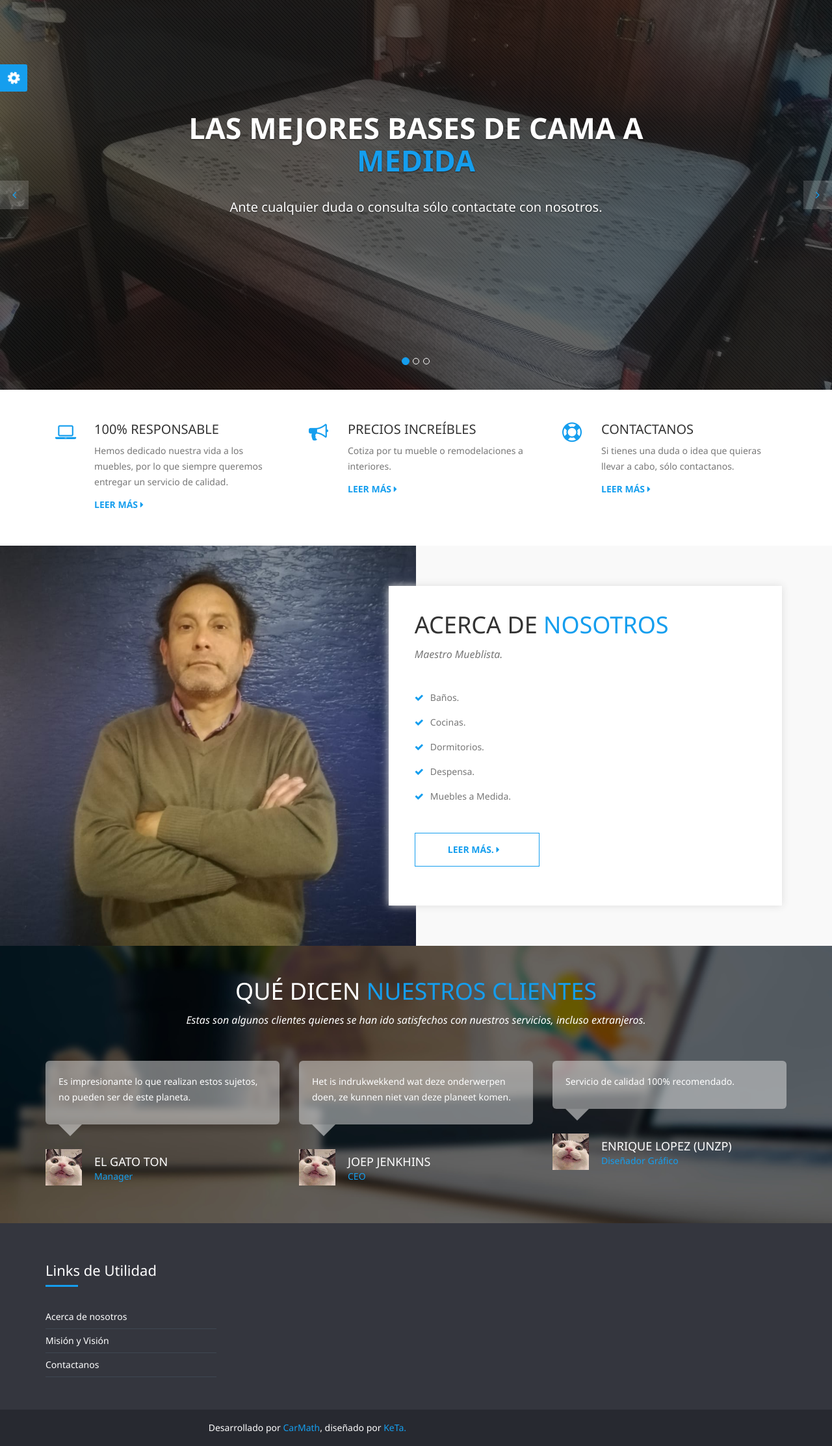
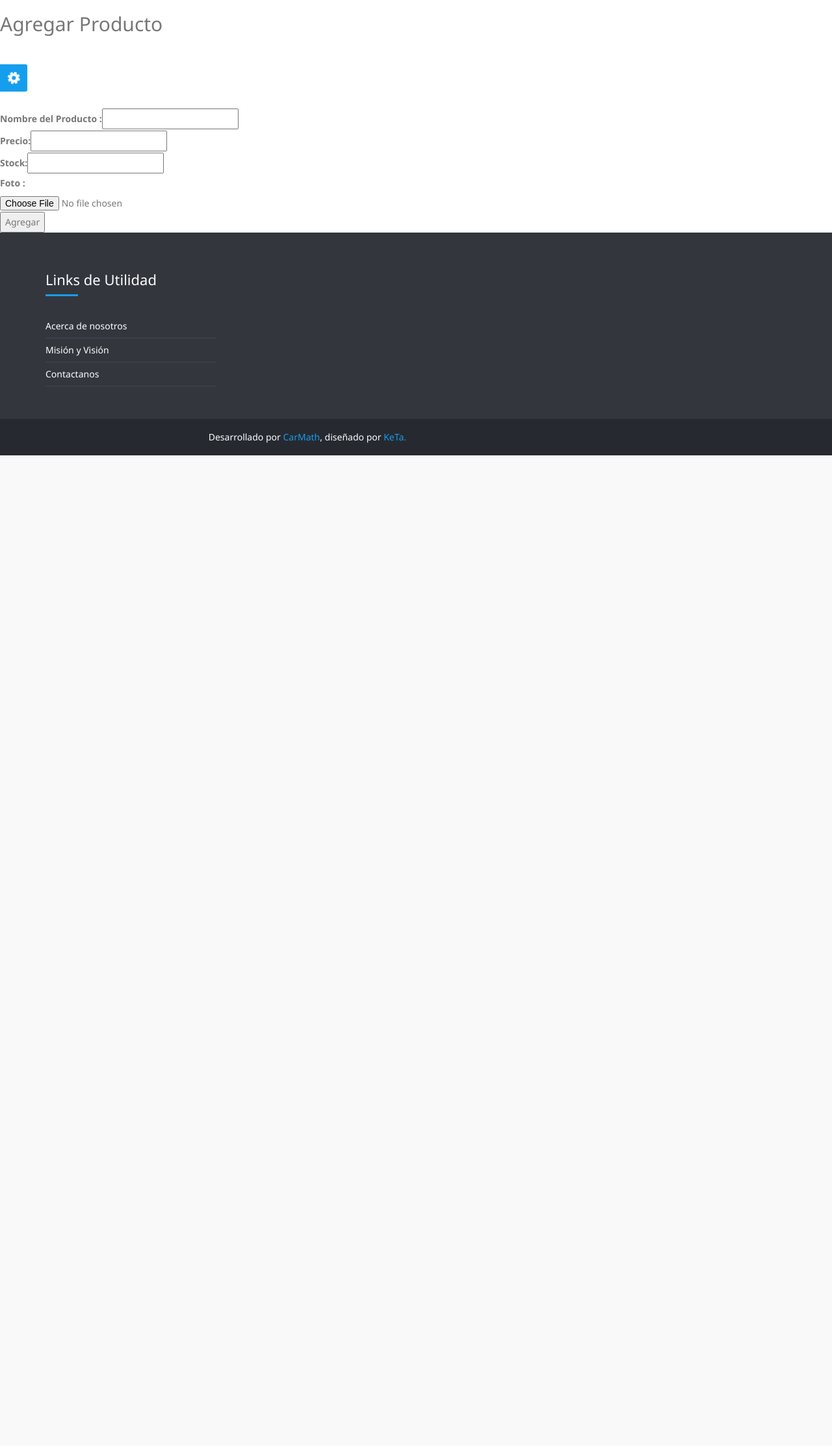
Before and after one commit to mathiastapiag/dwyPrueba2, a Django app: page /usuario/agregar_producto in a window 1280 px wide. Shown: the part 136-2362 px from the top of the page at 65% size. After the commit the page ends 837 px from the top, so only its background shows below. Run offline with Django 3.2, Linux system fonts and the light colour scheme; some libraries are stand-ins or nearby versions.

Commit message:
Actualización V5.0 Video Prueba 2

```diff
--- a/TuEspacioMuebles/TuEspacioMuebles/settings.py
+++ b/TuEspacioMuebles/TuEspacioMuebles/settings.py
@@ -59,7 +59,7 @@ MESSAGE_STORAGE = 'django.contrib.messages.storage.session.SessionStorage'
 TEMPLATES = [
     {
         'BACKEND': 'django.template.backends.django.DjangoTemplates',
-        'DIRS': [os.path.join(BASE_DIR, 'templates', 'producto')],
+        'DIRS': [os.path.join(BASE_DIR, 'templates')],
         'APP_DIRS': True,
         'OPTIONS': {
             'context_processors': [
@@ -145,5 +145,5 @@ ACCOUNT_ACTIVATION_DAYS = 7
 REGISTRATION_OPEN = True
 SITE_ID = 1
 
-LOGIN_REDIRECT_URL = '/personas/index'  # The page you want users to arrive at after they successful log in
+LOGIN_REDIRECT_URL = '/usuario/index'  # The page you want users to arrive at after they successful log in
 LOGIN_URL = '/accounts/login/'
--- a/TuEspacioMuebles/usuario/templates/base.html
+++ b/TuEspacioMuebles/usuario/templates/base.html
@@ -11,7 +11,6 @@
     <link type="text/css" rel="stylesheet" href="{% static 'scss/main.css' %}">
     <link type="text/css" rel="stylesheet" href="{% static 'scss/skin.css' %}">
 
-    <script type="text/javascript" src="{%  static 'script/index.js' %}"></script>
 
     <script src="https://ajax.googleapis.com/ajax/libs/jquery/3.2.1/jquery.min.js"></script>
     <script src="http://netdna.bootstrapcdn.com/bootstrap/3.3.1/js/bootstrap.min.js"></script>
--- a/TuEspacioMuebles/usuario/templates/producto/agregar_producto.html
+++ b/TuEspacioMuebles/usuario/templates/producto/agregar_producto.html
@@ -3,80 +3,23 @@
 {% load static %}
 
 {% block content %}
-        <section id="top_banner">
-            <div class="banner">
-                <div class="inner text-center">
-                    <h2></h2>
-                </div>
-            </div>
-            <div class="page_info">
-                <div class="container">
-                    <div class="row">
-                        <div class="col-md-8 col-sm-8 col-xs-6">
-                            <h4>Agregar Producto</h4>
-                        </div>
-                        <div class="col-md-4 col-sm-4 col-xs-6" style="text-align:right;">Inicio<span class="sep"> / </span><span class="current">Agregar Producto</span></div>
-                    </div>
-                </div>
-            </div>
-
-            </div>
-        </section>
 
         <!-- Section Form + JS OnClickRegistro(); -->
+    <h2>Agregar Producto</h2>
+    <br><br>
+    <form action="agregar_producto" method="POST" enctype="multipart/form-data">
+        {% csrf_token %}
 
-        <section id="contact-page">
-            <div class="container">
-                <div class="section-heading text-center">
-                    <h2>Crear <span>Cuenta</span></h2>
-                    <p class="subheading">Rellena el siguiente formulario de Registro.</p>
-                </div>
-                <div class="row contact-wrap">
-                    <div class="status alert alert-success" style="display: none"></div>
-                    <form id="main-contact-form" class="contact-form" name="contact-form" method="post">
-                        <div class="col-sm-3 col-sm-offset-1">
-                            <div class="form-group">
-                                <label>Nombre *</label>
-                                <input type="text" name="name" id="idNombre" class="form-control" required="required">
-                            </div>
+        <input type="hidden" name="activo" value=1>
+        <br><br>
+        <label>Nombre del Producto   :</label><input type="text" name="nombre_producto"><br>
+        <label>Precio:</label><input type="text" name="precio"><br>
+        <label>Stock:</label><input type="text" name="stock"><br>
 
-                            <div class="form-group">
-                                <label>Teléfono *</label>
-                                <input type="number" id="idTelefono" name="telefono" class="form-control">
-                            </div>
-                            <div class="form-group">
-                                <label>Contraseña *</label>
-                                <input type="password" id="idPass" name="passwordCuenta">
-                            </div>
-                        </div>
-                        <div class="col-sm-3">
-                            <div class="form-group">
-                                <label>Apellido *</label>
-                                <input type="text" name="apellido" id="idApellido" class="form-control" required="required">
-                            </div>
-                            <div class="form-group">
-                                <label>Email *</label>
-                                <input type="email" name="email" id="idEmail" class="form-control" required="required">
-                            </div>
+        <tr><td><label>Foto     :</label>
+            <td><input type="file" name="foto">
 
-                            <div class="form-group">
-                                <button type="submit" name="submit" class="btn btn-default submit-button" onclick="onClickRegistro();">Registrarse <i class="fa fa-caret-right"></i></button>
-                            </div>
-
-                        </div>
-                        <label>Género *</label>
-                            <br>
-                            <input type="radio" id="masculino" name="genero" value="masculino">
-                            <label for="masculino">Masculino</label><br>
-                            <input type="radio" id="femenino" name="genero" value="femenino">
-                            <label for="femenino">Female</label><br>
-                            <input type="radio" id="otro" name="genero" value="otro">
-                            <label for="otro">Otro</label>
-
-
-                    </form>
-                </div>
-            </div>
-        </section>
+        <input type="submit" name="modificar_producto" value="Agregar">
+    </form>
 
 {% endblock %}
--- a/TuEspacioMuebles/usuario/templates/producto/modificar_producto.html
+++ b/TuEspacioMuebles/usuario/templates/producto/modificar_producto.html
@@ -4,12 +4,13 @@
 
 {% block content %}
 
-<h1>Modificar Producto</h1>
+    <h2>Modificar Producto</h2>
     <br><br>
-    <form action="modificar_producto" method="POST" enctype="multipart/form-data">
+    <form action="" method="POST" enctype="multipart/form-data">
         {% csrf_token %}
 
         <input type="hidden" name="id_producto" value="{{producto.id_producto}}">
+        <input type="hidden" name="activo" value="{{producto.activo}}">
         <br><br>
         <label>Nombre del Producto   :</label><input type="text" name="nombre_producto" value="{{ producto.nombre_producto }}"><br>
         <label>Precio:</label><input type="text" name="precio" value="{{ producto.precio }}"><br>
--- a/TuEspacioMuebles/usuario/templates/usuario/index.html
+++ b/TuEspacioMuebles/usuario/templates/usuario/index.html
@@ -108,7 +108,7 @@
                 <div class="text-block">
                     <div class="section-heading">
                         <h1>Acerca de <span>Nosotros</span></h1>
-                        <p class="subheading">Maestro Mueblista.</p>
+                        <p class="subheading">Patricio Tapia, Maestro Mueblista.</p>
                     </div>
 
                     <ul class="aboutul">
--- a/TuEspacioMuebles/usuario/templates/usuario/registrarse.html
+++ b/TuEspacioMuebles/usuario/templates/usuario/registrarse.html
@@ -33,7 +33,7 @@
             <label>Nombre de Usuario      :</label><input type="text" name="username"><br>
             <label>Email                  :</label><input type="text" name="user_email"><br>
             <label>Contraseña             :</label><input type="password" name="user_password"><br>
-            <label>Fecha Nac              :</label><input type="date" name="user_fechaNac"><br>
+            <label>Fecha de Nacimiento    :</label><input type="date" name="user_fechaNac"><br>
             <label>Género   :</label>
              <select name="user_genero">
                  <option value="Seleccionar" disabled>Seleccionar</option>
--- a/TuEspacioMuebles/usuario/views.py
+++ b/TuEspacioMuebles/usuario/views.py
@@ -54,6 +54,7 @@ def registrarse(request):
 
                mensaje = "Usuario registrado correctamente."
                messages.success(request, mensaje)
+               return redirect('index')
            except usuario.DoesNotExist:
                mensaje = "El Usuario no existe."
                messages.error(request, mensaje)
@@ -69,6 +70,30 @@ def registrarse(request):
 
 def login(request):
     print("ok, estamos en la vista")
+    usuario = Usuario()
+
+    if request.method == "POST":
+        print("Entré al primer IF")
+        mi_email = request.POST['email']
+        mi_pass = request.POST['password']
+        if mi_email != "":
+            print("Entré al segundo IF")
+            try:
+                print("Entré al TRY")
+                user_email = Usuario.objects.filter(email=mi_email)
+                print(user_email)
+                user_pass = Usuario.objects.filter(password=mi_pass)
+                print(user_pass)
+                if user_email == mi_email: #Aquí se cae
+                    print("email validado")
+                    return redirect('index')
+                else:
+                    print("Me caí en el email")
+                    messages.error(request, "Error al Iniciar Sesión")
+                    return redirect('login')
+            except usuario.DoesNotExist:
+                user_email = None
+                user_pass = None
     context={}
     return render(request,'usuario/login.html', context)
 
@@ -77,8 +102,28 @@ def login(request):
 #PRODUCTO
 def agregar_producto(request):
     print("ok, estamos en la vista")
+    if request.method == "POST":
+        print("Entré al primer IF")
+        producto = Producto()
+        producto.nombre_producto = request.POST.get('nombre_producto')
+        producto.precio = request.POST.get('precio')
+        producto.stock = request.POST.get('stock')
+        producto.foto = request.FILES.get('foto')
+        producto.activo = request.POST.get('activo')
+        try:
+            print("Entré al TRY")
+            producto.save()
+            messages.success(request, 'Producto agregado correctamente.')
+        except:
+            print("Me caí en el except )=")
+            messages.error(request, 'No se pudo modificar el Producto.')
+        return redirect('listar_producto')
+    else:
+        print("No entré al IF")
     context={}
-    return render(request,'usuario/index.html', context)
+    return render(request, 'producto/agregar_producto.html', context)
+
+
 
 
 def listar_producto(request):
@@ -107,7 +152,8 @@ def modificar_producto(request, id):
     print("ok, estamos en la vista")
     producto = Producto.objects.get(id_producto=id)
     context={'producto':producto}
-    if request.POST:
+    if request.method == "POST":
+        print("Entré al primer IF")
         producto = Producto()
         producto.id_producto = request.POST.get('id_producto')
         producto.nombre_producto = request.POST.get('nombre_producto')
@@ -115,21 +161,14 @@ def modificar_producto(request, id):
         producto.stock = request.POST.get('stock')
         producto.foto = request.FILES.get('foto')
         producto.activo = request.POST.get('activo')
-
         try:
+            print("Entré al TRY")
             producto.save()
             messages.success(request, 'Producto modificado correctamente.')
         except:
+            print("Me caí en el except )=")
             messages.error(request, 'No se pudo modificar el Producto.')
-        return redirect('listar_producto.html')
-
+        return redirect('listar_producto')
+    else:
+        print("No entré al IF")
     return render(request,'producto/modificar_producto.html',context)
-
-#def editar_producto(request):
- #   if request.method == 'POST':
-
-
-#def listar(request):
-#    print("ok, estamos en la vista listar")
-#    context={}
-#    return render(request,'personas/listar.html', context)
```
Also changed, not shown: TuEspacioMuebles/usuario/templates/usuario/login.html (+10 -27 lines), TuEspacioMuebles/db.sqlite3, TuEspacioMuebles/media/fotos_producto/banner1_QVFLmM2.jpeg (added), TuEspacioMuebles/media/fotos_producto/team-4.jpg (added), TuEspacioMuebles/media/fotos_producto/team-4_r8QhbHu.jpg (added), TuEspacioMuebles/media/fotos_producto/user1.png (added), TuEspacioMuebles/media/fotos_producto/user1_XNSYMLY.png (added), TuEspacioMuebles/media/fotos_usuario/1.jpeg (added), TuEspacioMuebles/media/fotos_usuario/bg.jpg (added), TuEspacioMuebles/media/fotos_usuario/bg_2Axx3Zu.jpg (added), TuEspacioMuebles/media/fotos_usuario/team-4.jpg (added), TuEspacioMuebles/media/fotos_usuario/team-4_UvdsZlH.jpg (added), UpdateV4.0.jpg (added).
